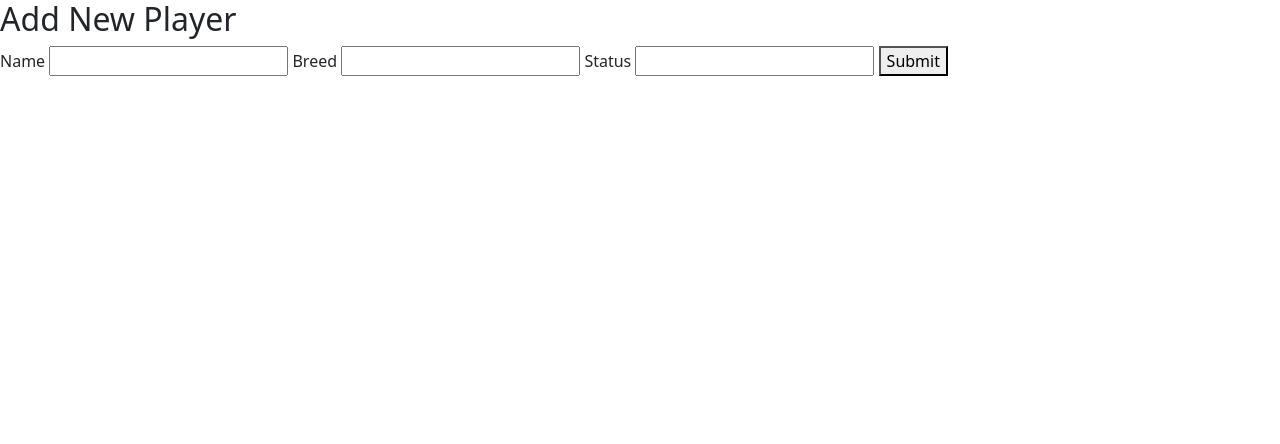
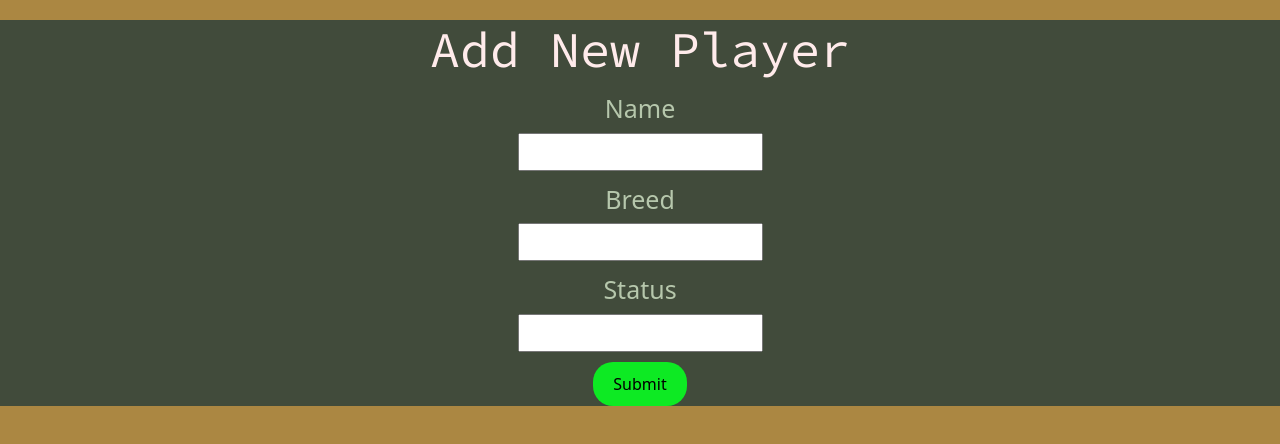
Before and after one commit to Puppybowlroom2/block23workshop-puppybowl, a plain HTML site: page index.html in a window 1280 px wide. Drawn offline with nearby package versions, Linux system fonts and the light colour scheme; no server answers.

Commit message:
updated code

```diff
--- a/index.html
+++ b/index.html
@@ -1,12 +1,14 @@
 <!DOCTYPE html>
 <html lang="en">
+
   <head>
     <meta charset="UTF-8" />
     <meta http-equiv="X-UA-Compatible" content="IE=edge" />
     <meta name="viewport" content="width=device-width, initial-scale=1.0" />
 
     <script defer src="script.js"></script>
-    <link rel="stylesheet" href="style.css" />
+    <link rel="stylesheet" href="styles.css" />
+    <link href="https://fonts.googleapis.com/css2?family=Source+Code+Pro&display=swap" rel="stylesheet">
 
     <link href="https://fonts.googleapis.com/css2?family=Poppins&family=Roboto&display=swap" rel="stylesheet">
 
@@ -23,6 +25,9 @@
       crossorigin="anonymous"
     ></script>
     <title>PuppyBowl</title>
+    <style>
+    h2 {color:#FFEBEB}
+    </style>
   </head>
   <body>
     <!-- form to add new players -->
--- a/script.js
+++ b/script.js
@@ -2,10 +2,10 @@ const playerContainer = document.querySelector("#all-players-container");
 const newPlayerFormContainer = document.getElementById("new-player-form");
 
 // Add your cohort name to the cohortName variable below, replacing the 'COHORT-NAME' placeholder
-const cohortName = "2302-acc-pt-web-pt-b";
+const COHORTNAME = "2302-acc-pt-web-pt-b";
 
 // Use the APIURL variable for fetch requests
-const APIURL = `https://fsa-puppy-bowl.herokuapp.com/api/${cohortName}`;
+const APIURL = `https://fsa-puppy-bowl.herokuapp.com/api/${COHORTNAME}`;
 
 /**
  * It fetches all players from the API and returns them
--- a/styles.css
+++ b/styles.css
@@ -1,5 +1,10 @@
 body {
   font-family: 'Poppins', sans-serif;
+
+  }
+
+  html{
+    background-color: #AB8742;
   }
 
   #all-players-container {
@@ -7,16 +12,18 @@ body {
     grid-template-columns: repeat(auto-fit, minmax(300px, 1fr));
     grid-gap: 20px;
     overflow: auto;
+    background-color: #414b3bed;
+
   }
   /* Styles for players */
   .player {
-    background-color: #f4f4f4;
+    background-color:#8CA87C;
     padding: 20px;
     margin-bottom: 10px;
   }
 
   .player h2 {
-    font-size: 18px;
+    font-size: 30px;
     margin-top: 0;
   }
 
@@ -80,21 +87,29 @@ body {
   /* Styles for new player form */
   #new-player-form {
     margin-top: 20px;
+    text-align: center;
+    background-color: #414B3B;
   }
 
   #new-player-form h2 {
-    font-size: 24px;
+    font-size: 50px;
     margin-bottom: 10px;
+    font-family: 'Source Code Pro', monospace;
+
+
   }
 
   #new-player-form form {
     display: flex;
     flex-direction: column;
+    align-items: center;
   }
 
   #new-player-form label {
-    font-weight: bold;
+    font-weight: lighter;
+    font-size: 25px;
     margin-bottom: 5px;
+    color: #b6c7ac;
   }
 
   #new-player-form input {
@@ -104,9 +119,9 @@ body {
 
   #new-player-form button[type="submit"] {
     padding: 10px 20px;
-    background-color: #000;
-    color: #fff;
-    border: none;
-    border-radius: 5px;
+    background-color: #0dea23;
+    color: black;
+    border: black;
+    border-radius: 20px;
     cursor: pointer;
   }
```
